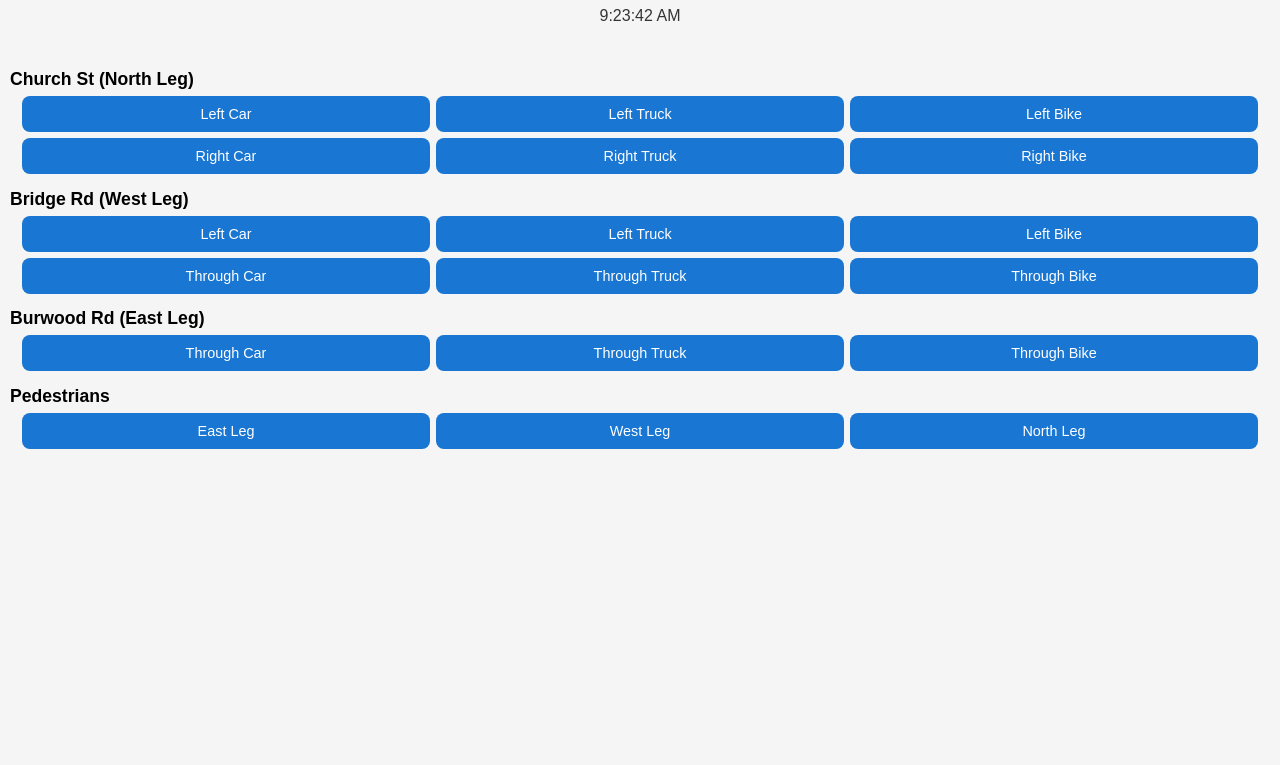
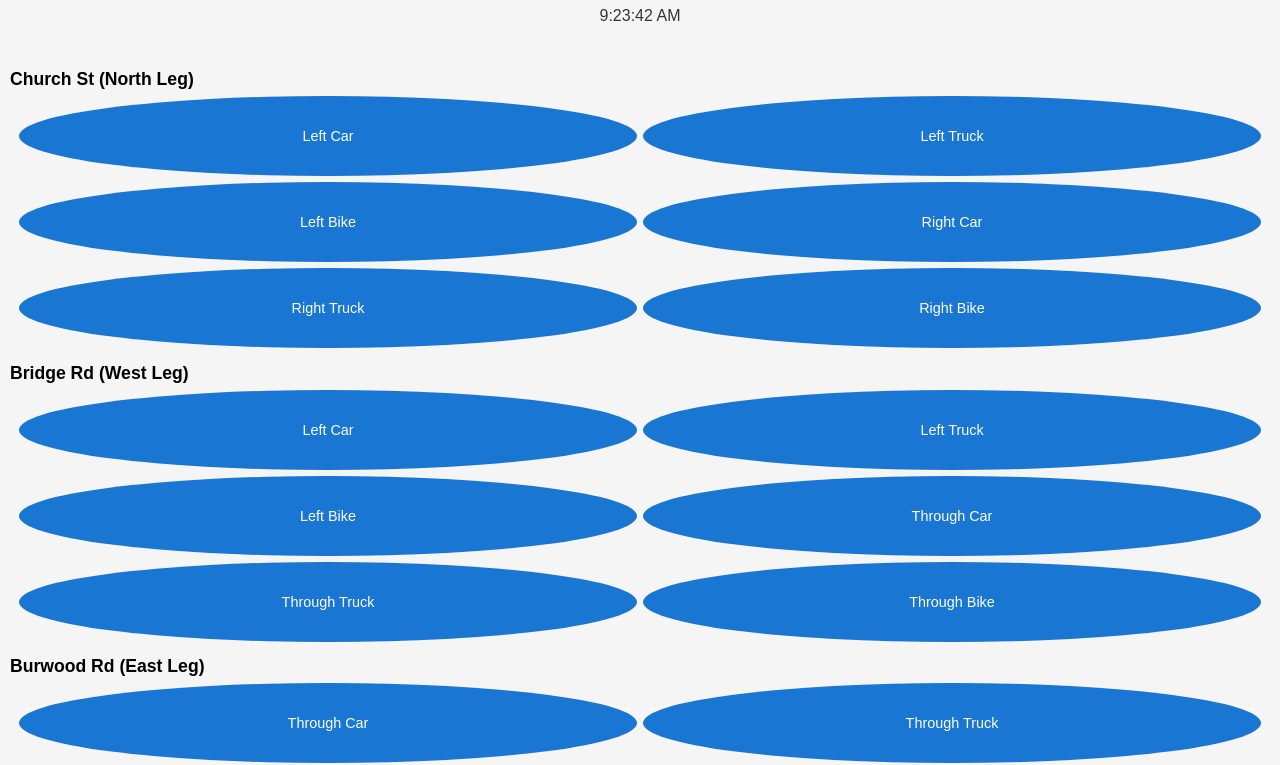
Before and after one commit to transitdork/church-traffic-counter, a plain HTML site: page index.html in a window 1280 px wide. Shown: the part 71-836 px from the top of the page. Before the commit the page ends 800 px from the top, so only its background shows below. Drawn offline with Linux system fonts and the light colour scheme.

Commit message:
Update index.html

```diff
--- a/index.html
+++ b/index.html
@@ -28,16 +28,28 @@
       gap: 6px;
       justify-content: center;
     }
-    button {
+    .button-grid.two-col button {
+      flex: 1 0 calc(50% - 12px);
+      max-width: calc(50% - 12px);
+    }
+    .button-grid.three-col button {
       flex: 1 0 calc(33.333% - 12px);
       max-width: calc(33.333% - 12px);
-      padding: 10px;
+    }
+    button {
+      padding: 20px;
       font-size: 0.9rem;
       border: none;
-      border-radius: 8px;
+      border-radius: 50%;
       background-color: #1976d2;
       color: white;
       transition: background-color 0.2s, transform 0.1s;
+      text-align: center;
+      height: 80px;
+      width: 80px;
+      display: flex;
+      align-items: center;
+      justify-content: center;
     }
     button:active {
       background-color: #004ba0;
@@ -65,7 +77,7 @@
 
   <div class="section">
     <h2>Church St (North Leg)</h2>
-    <div class="button-grid">
+    <div class="button-grid two-col">
       <button onclick="sendData(this, 'Church Left Car')">Left Car</button>
       <button onclick="sendData(this, 'Church Left Truck')">Left Truck</button>
       <button onclick="sendData(this, 'Church Left Bike')">Left Bike</button>
@@ -77,7 +89,7 @@
 
   <div class="section">
     <h2>Bridge Rd (West Leg)</h2>
-    <div class="button-grid">
+    <div class="button-grid two-col">
       <button onclick="sendData(this, 'Bridge Left Car')">Left Car</button>
       <button onclick="sendData(this, 'Bridge Left Truck')">Left Truck</button>
       <button onclick="sendData(this, 'Bridge Left Bike')">Left Bike</button>
@@ -89,7 +101,7 @@
 
   <div class="section">
     <h2>Burwood Rd (East Leg)</h2>
-    <div class="button-grid">
+    <div class="button-grid two-col">
       <button onclick="sendData(this, 'Burwood Through Car')">Through Car</button>
       <button onclick="sendData(this, 'Burwood Through Truck')">Through Truck</button>
       <button onclick="sendData(this, 'Burwood Through Bike')">Through Bike</button>
@@ -98,7 +110,7 @@
 
   <div class="section">
     <h2>Pedestrians</h2>
-    <div class="button-grid">
+    <div class="button-grid three-col">
       <button onclick="sendData(this, 'Pedestrian East')">East Leg</button>
       <button onclick="sendData(this, 'Pedestrian West')">West Leg</button>
       <button onclick="sendData(this, 'Pedestrian North')">North Leg</button>
```
